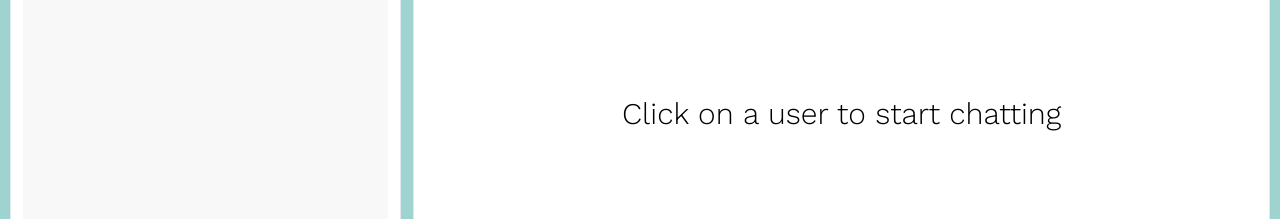
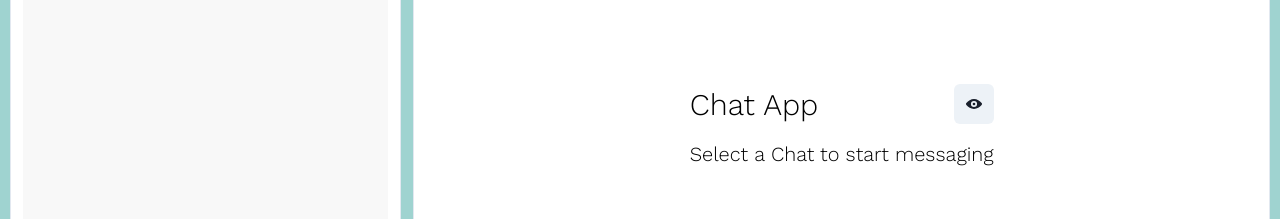
Before and after one commit to jiewpassakorn/secure-chat-slient, a React (Vite) app in the folder frontend/: page /chats in a window 1280 px wide. Shown: the part 305-524 px from the top of the page. Built offline with nearby package versions, Linux system fonts and the light colour scheme; no server answers; sample sign-in values are in the browser's storage.

Commit message:
edit cors

```diff
--- a/frontend/src/components/SingleChat.jsx
+++ b/frontend/src/components/SingleChat.jsx
@@ -23,7 +23,7 @@ import CryptoJS from "crypto-js";
 const ENDPOINT = "https://secure-chat-slient-production.up.railway.app";
 let socket;
 let selectedChatCompare;
-const PATH=import.meta.env.PATH
+
 const SingleChat = ({ fetchAgain, setFetchAgain }) => {
   const [messages, setMessages] = useState([]);
   const [loading, setLoading] = useState(false);
@@ -49,7 +49,7 @@ const SingleChat = ({ fetchAgain, setFetchAgain }) => {
       setLoading(true);
 
       const { data } = await axios.get(
-        `https://secure-chat-slient-production.up.railway.app/api/message/${selectedChat._id}`,
+        `${ENDPOINT}/api/message/${selectedChat._id}`,
         config
       );
 
@@ -155,7 +155,7 @@ const SingleChat = ({ fetchAgain, setFetchAgain }) => {
 
         setNewMessage("");
         const { data } = await axios.post(
-          "https://secure-chat-slient-production.up.railway.app/api/message",
+          `${ENDPOINT}/api/message`,
           {
             content: encryptedMessage,
             chatId: selectedChat._id,
@@ -250,41 +250,67 @@ const SingleChat = ({ fetchAgain, setFetchAgain }) => {
           <Box
             display="flex"
             flexDir="column"
-            justifyContent="flex-end"
-            p={3}
-            bg="#E8E8E8"
-            w="100%"
+            justifyContent="space-between"
             h="100%"
-            borderRadius="lg"
-            overflowY="hidden"
           >
-            {loading ? (
-              <Spinner size="xl" w={20} h={20} alignSelf="center" margin="auto" />
-            ) : (
-              <div className="messages">
-                {/* Messages */}
-                <ScrollableChat messages={messages} />
-              </div>
+            <ScrollableChat
+              loading={loading}
+              messages={messages}
+              user={user}
+              socket={socket}
+              selectedChat={selectedChat}
+              fetchAgain={fetchAgain}
+              setFetchAgain={setFetchAgain}
+            />
+
+            {isTyping && (
+              <Box
+                mt={1}
+                px={2}
+                py={1}
+                fontSize="14px"
+                display="flex"
+                alignItems="center"
+              >
+                <Spinner size="xs" color="gray.500" mr={2} />
+                <Text color="gray.500">Typing...</Text>
+              </Box>
             )}
 
-            <FormControl onKeyDown={sendMessage} isRequired mt={3}>
-              {isTyping ? <div style={{ color: "grey" }}>Typing...</div> : <></>}
+            <FormControl id="message" isRequired>
               <Input
-                variant="filled"
-                bg="#E0E0E0"
-                placeholder="Enter a message.."
+                type="text"
+                placeholder="Type a message"
+                value={newMessage}
+                onChange={typingHandler}
+                onKeyPress={sendMessage}
                 autoComplete="off"
-                onChange={typingHandler}
-                value={newMessage}
+                mb={2}
               />
             </FormControl>
           </Box>
         </>
       ) : (
-        <Box display="flex" alignItems="center" justifyContent="center" h="100%">
-          <Text fontSize="3xl" pb={3} fontFamily="Work sans">
-            Click on a user to start chatting
+        <Box
+          display="flex"
+          flexDir="column"
+          justifyContent="center"
+          alignItems="center"
+          height="100%"
+          fontFamily="Work sans"
+        >
+          <Text
+            fontSize={{ base: "28px", md: "30px" }}
+            py={3}
+            w="100%"
+            display="flex"
+            justifyContent="space-between"
+            alignItems="center"
+          >
+            Chat App
+            <ProfileModal user={user} />
           </Text>
+          <Text fontSize="20px">Select a Chat to start messaging</Text>
         </Box>
       )}
     </>
```
Also changed, not shown: 1 other file (tests, documents, lock files or other folders).
